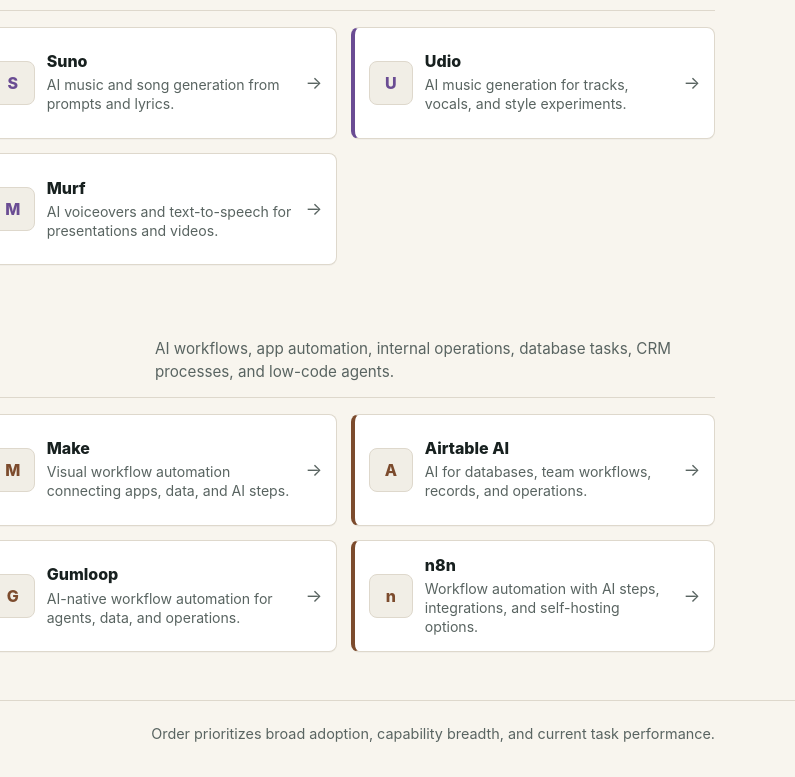
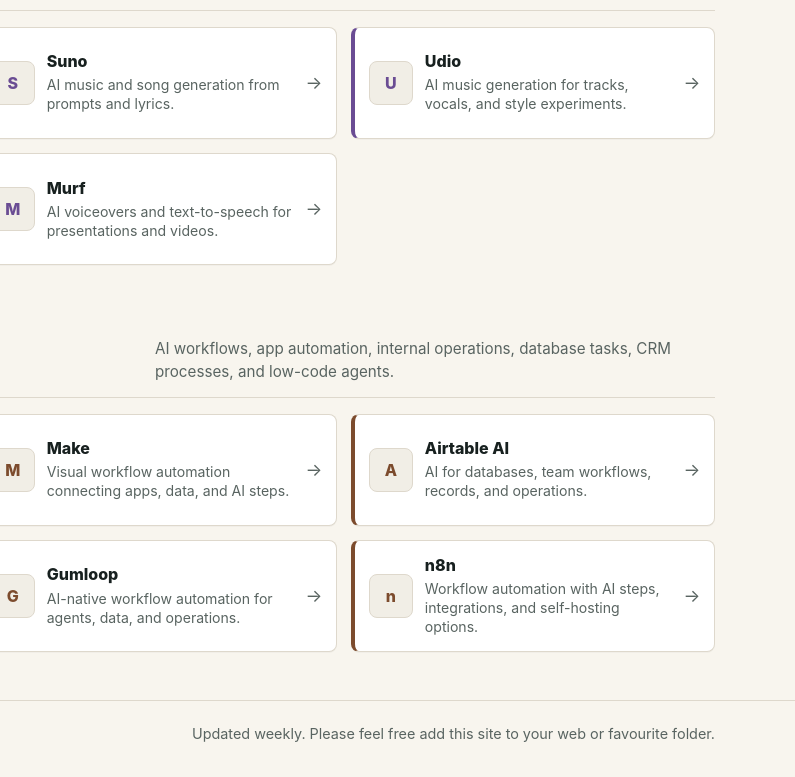
Before and after one commit to vvvlcb/howtouseai, a plain HTML site: page index.html in a window 1280 px wide. Shown: the part 2946-3723 px from the top of the page, 485-1280 px from the left. Drawn offline with Linux system fonts and the light colour scheme.

Commit message:
Update index.html

```diff
--- a/index.html
+++ b/index.html
@@ -876,7 +876,7 @@
   <footer class="site-footer">
     <div class="wrap footer-inner">
       <span>Last reviewed: June 2026.</span>
-      <span>Order prioritizes broad adoption, capability breadth, and current task performance.</span>
+      <span>Updated weekly. Please feel free add this site to your web or favourite folder.</span>
     </div>
   </footer>
 
```
